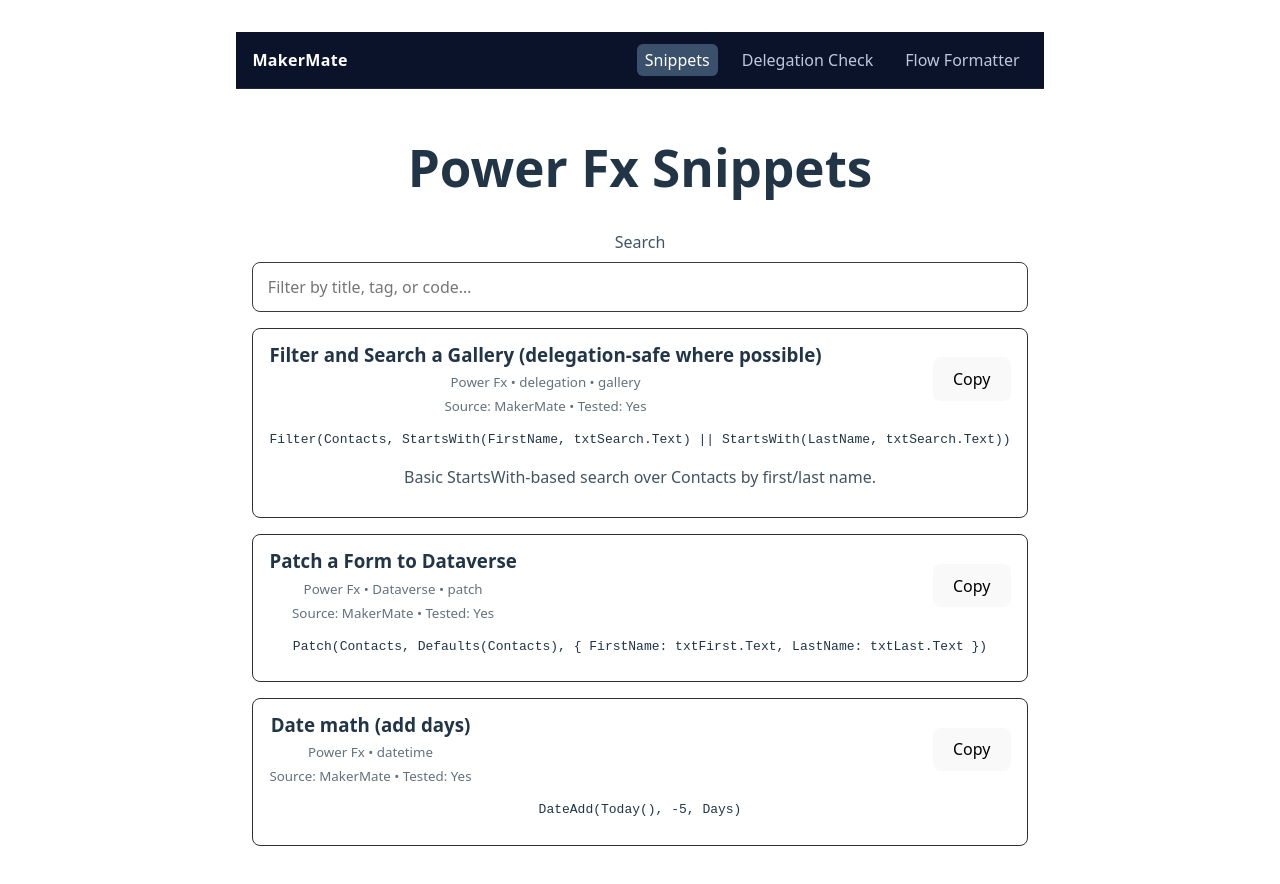
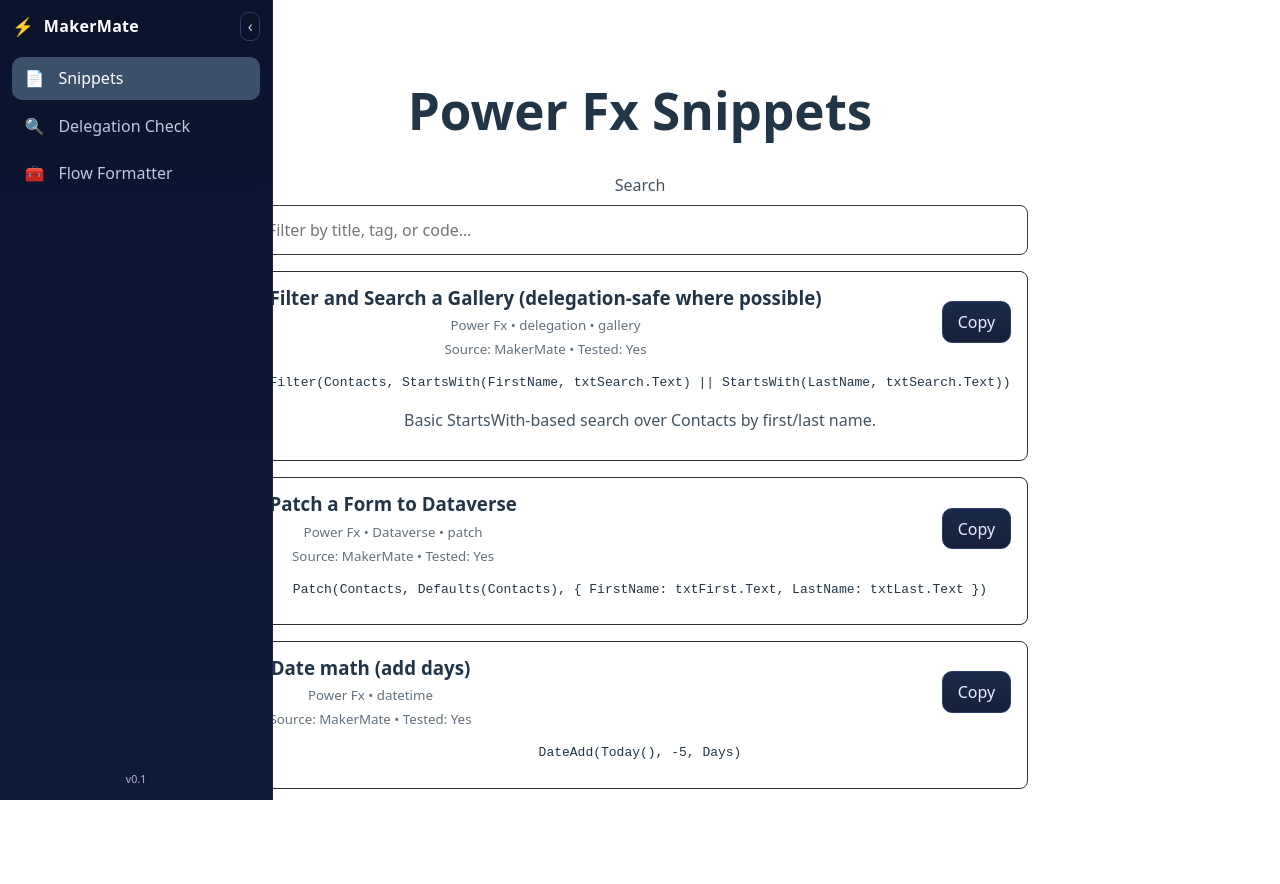
Before and after one commit to eek2020/PowerPlatformCompanion, a React (Vite) app in the folder web/: page /snippets in a window 1280 px wide. Shown: the top 884 px of the page. After the commit the page ends 837 px from the top, so only its background shows below. Built offline with nearby package versions, Linux system fonts and the light colour scheme.

Commit message:
feat(web): redesign to left collapsible sidebar, add button effects and layout offset

```diff
--- a/web/src/components/NavBar.css
+++ b/web/src/components/NavBar.css
@@ -1,7 +1,36 @@
-.navbar { position: sticky; top: 0; background: #0b132b; color: #fff; border-bottom: 1px solid #1c2541; }
-.navbar__inner { max-width: 1080px; margin: 0 auto; padding: 0.75rem 1rem; display: flex; align-items: center; justify-content: space-between; }
-.brand { color: #fff; text-decoration: none; font-weight: 700; letter-spacing: 0.3px; }
-.nav { display: flex; gap: 1rem; }
-.nav__link { color: #bfc7e0; text-decoration: none; padding: 0.25rem 0.5rem; border-radius: 6px; font-weight: 500; }
-.nav__link:hover { background: #1c2541; color: #fff; }
-.nav__link.active { background: #3a506b; color: #fff; }
+/* Left Sidebar */
+.sidebar {
+  position: fixed;
+  inset: 0 auto 0 0;
+  width: 248px;
+  background: linear-gradient(180deg, #0b132b 0%, #0e1a3a 100%);
+  color: #fff;
+  border-right: 1px solid #1c2541;
+  display: flex;
+  flex-direction: column;
+  gap: 0.5rem;
+  padding: 0.75rem;
+  transition: width 200ms ease;
+  z-index: 10;
+}
+
+.sidebar.collapsed { width: 64px; }
+
+.sidebar__top { display: flex; align-items: center; justify-content: space-between; gap: 0.5rem; }
+.brand { display: flex; align-items: center; gap: 0.6rem; color: #fff; text-decoration: none; font-weight: 700; letter-spacing: 0.3px; }
+.brand__logo { font-size: 1.1rem; }
+.brand__name { transition: opacity 150ms ease; }
+.sidebar.collapsed .brand__name { opacity: 0; width: 0; overflow: hidden; }
+
+.sidebar__toggle { background: transparent; color: #bfc7e0; border: 1px solid #2b3a66; border-radius: 8px; padding: 0.15rem 0.4rem; cursor: pointer; }
+.sidebar__toggle:hover { background: #1c2541; color: #fff; }
+
+.sidebar__nav { display: grid; gap: 0.25rem; margin-top: 0.5rem; }
+.nav__item { display: flex; align-items: center; gap: 0.75rem; padding: 0.6rem 0.65rem; color: #bfc7e0; text-decoration: none; border-radius: 10px; transition: background 120ms ease, color 120ms ease, transform 120ms ease; }
+.nav__item:hover { background: #16213a; color: #fff; transform: translateX(2px); }
+.nav__item.active { background: #3a506b; color: #fff; }
+.nav__icon { width: 1.5em; text-align: center; }
+.nav__label { white-space: nowrap; }
+.sidebar.collapsed .nav__label { opacity: 0; width: 0; overflow: hidden; }
+
+.sidebar__footer { margin-top: auto; opacity: 0.7; font-size: 0.8rem; text-align: center; }
--- a/web/src/components/NavBar.tsx
+++ b/web/src/components/NavBar.tsx
@@ -1,23 +1,44 @@
+import { useEffect, useState } from 'react'
 import { Link, NavLink } from 'react-router-dom'
 import './NavBar.css'
 
 export default function NavBar() {
+  const [collapsed, setCollapsed] = useState(false)
+
+  useEffect(() => {
+    const cls = 'sidebar-collapsed'
+    if (collapsed) document.body.classList.add(cls)
+    else document.body.classList.remove(cls)
+  }, [collapsed])
+
   return (
-    <header className="navbar">
-      <div className="navbar__inner">
-        <Link to="/" className="brand">MakerMate</Link>
-        <nav className="nav">
-          <NavLink to="/snippets" className={({ isActive }) => isActive ? 'nav__link active' : 'nav__link'}>
-            Snippets
-          </NavLink>
-          <NavLink to="/delegation" className={({ isActive }) => isActive ? 'nav__link active' : 'nav__link'}>
-            Delegation Check
-          </NavLink>
-          <NavLink to="/formatter" className={({ isActive }) => isActive ? 'nav__link active' : 'nav__link'}>
-            Flow Formatter
-          </NavLink>
-        </nav>
+    <aside className={collapsed ? 'sidebar collapsed' : 'sidebar'}>
+      <div className="sidebar__top">
+        <Link to="/" className="brand" aria-label="MakerMate Home">
+          <span className="brand__logo">⚡️</span>
+          <span className="brand__name">MakerMate</span>
+        </Link>
+        <button className="sidebar__toggle" onClick={() => setCollapsed(v => !v)} aria-label="Toggle sidebar">
+          {collapsed ? '›' : '‹'}
+        </button>
       </div>
-    </header>
+      <nav className="sidebar__nav">
+        <NavLink to="/snippets" className={({ isActive }) => isActive ? 'nav__item active' : 'nav__item'}>
+          <span className="nav__icon">📄</span>
+          <span className="nav__label">Snippets</span>
+        </NavLink>
+        <NavLink to="/delegation" className={({ isActive }) => isActive ? 'nav__item active' : 'nav__item'}>
+          <span className="nav__icon">🔍</span>
+          <span className="nav__label">Delegation Check</span>
+        </NavLink>
+        <NavLink to="/formatter" className={({ isActive }) => isActive ? 'nav__item active' : 'nav__item'}>
+          <span className="nav__icon">🧰</span>
+          <span className="nav__label">Flow Formatter</span>
+        </NavLink>
+      </nav>
+      <div className="sidebar__footer">
+        <small>v0.1</small>
+      </div>
+    </aside>
   )
 }
--- a/web/src/index.css
+++ b/web/src/index.css
@@ -24,7 +24,7 @@ a:hover {
 
 body {
   margin: 0;
-  display: flex;
+  display: grid;
   place-items: center;
   min-width: 320px;
   min-height: 100vh;
@@ -90,3 +90,28 @@ textarea:focus, input:focus, select:focus {
 }
 label { display: block; margin: 0.5rem 0; opacity: 0.85; }
 small.help { opacity: 0.7; }
+
+/* Layout offset for sidebar */
+#root {
+  padding-left: 248px;
+  transition: padding-left 200ms ease;
+}
+body.sidebar-collapsed #root { padding-left: 64px; }
+
+/* Buttons - modern hover/focus effects */
+button {
+  border: 1px solid #2b3a66;
+  border-radius: 10px;
+  background: linear-gradient(180deg, #1a2a4a 0%, #16213a 100%);
+  color: #e9efff;
+  padding: 0.55rem 0.9rem;
+  cursor: pointer;
+  transition: transform 120ms ease, box-shadow 150ms ease, background 150ms ease, border-color 150ms ease;
+}
+button:hover {
+  transform: translateY(-1px);
+  box-shadow: 0 6px 18px rgba(0,0,0,0.25), 0 0 0 1px rgba(100,108,255,0.25) inset;
+  border-color: #3f51b5;
+}
+button:active { transform: translateY(0); }
+button:focus-visible { outline: 2px solid #646cff; outline-offset: 2px; }
```
